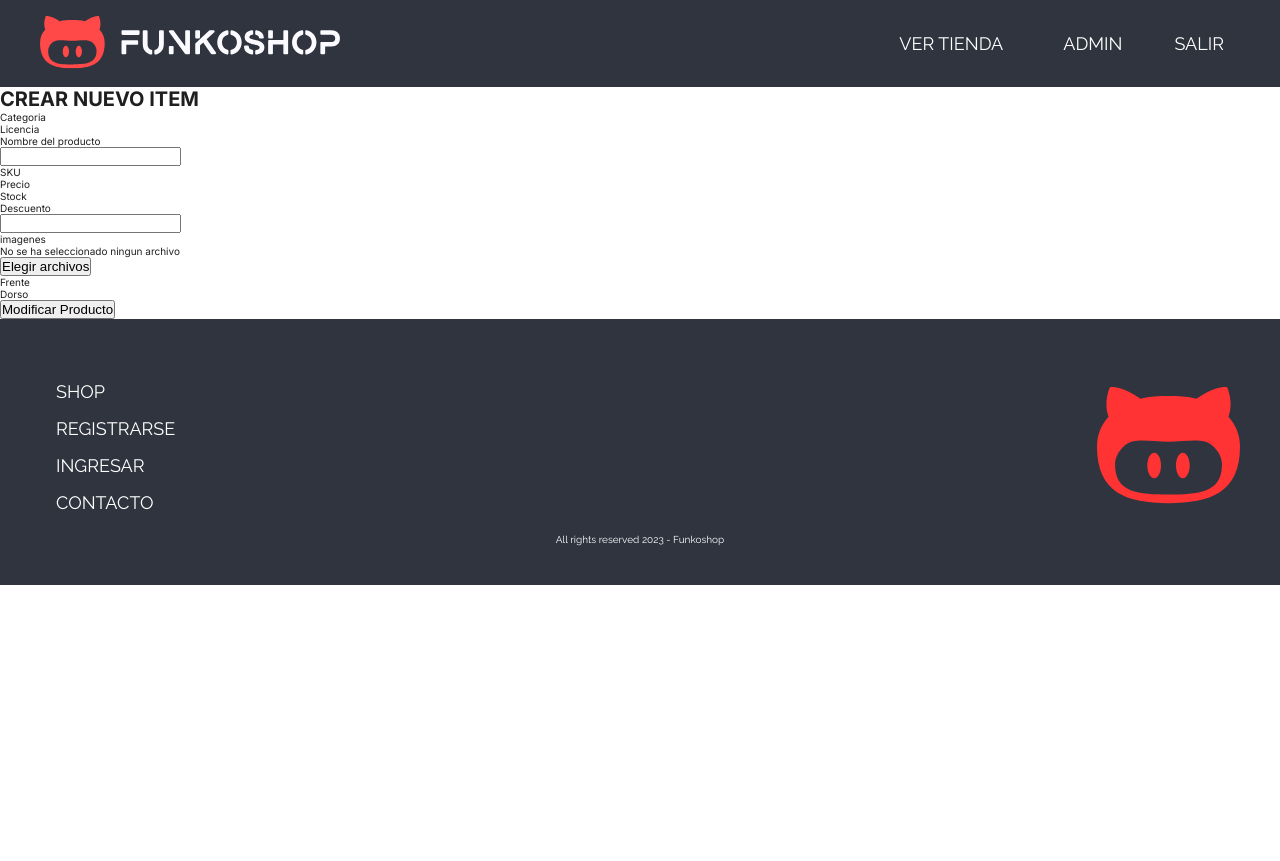
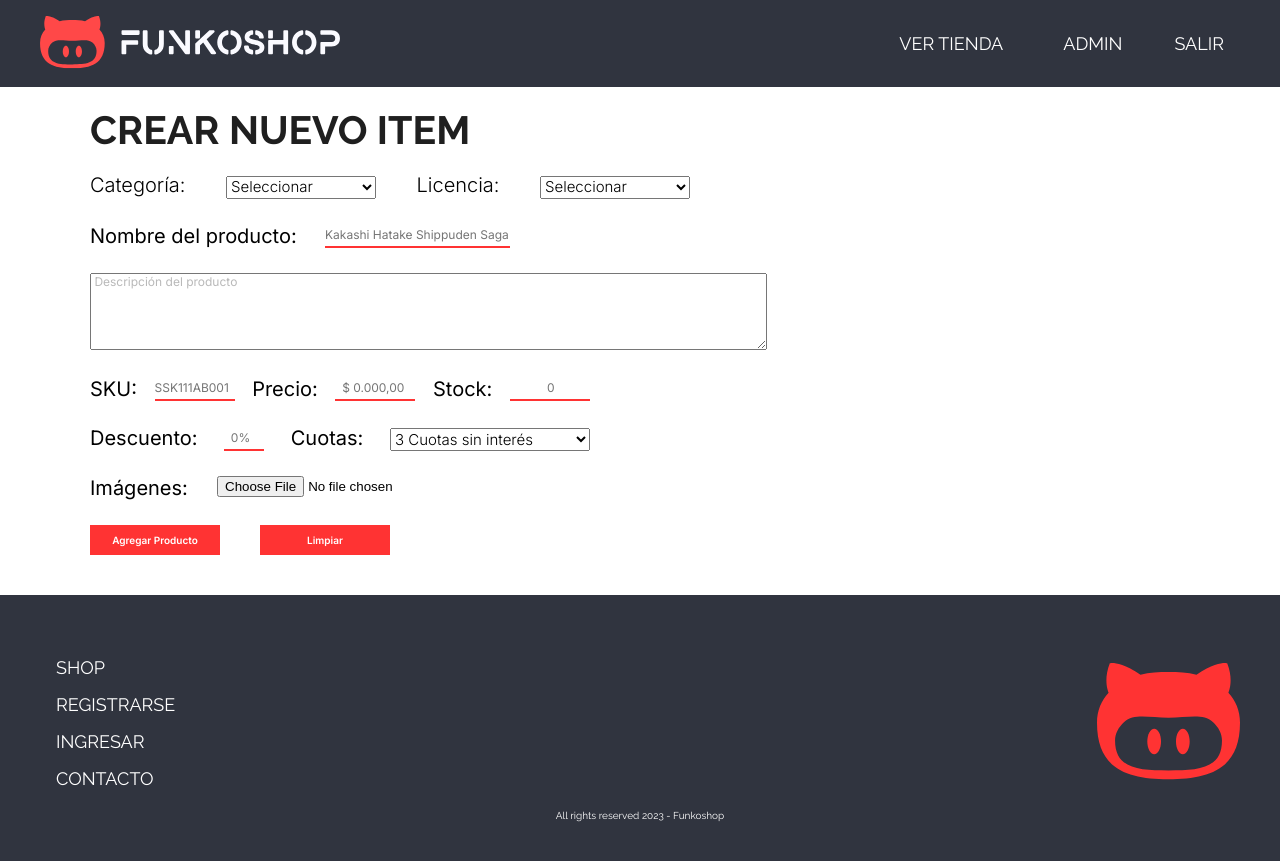
Before and after one commit to ares1001/challenge-integrador, a plain HTML site: page Admin/edit.html in a window 1280 px wide. Before the commit the page ends 800 px from the top, so only its background shows below. Drawn offline with nearby package versions, Linux system fonts and the light colour scheme; some icons are missing.

Commit message:
create y login

```diff
--- a/Admin/edit.html
+++ b/Admin/edit.html
@@ -7,6 +7,7 @@
   <meta name="viewport" content="width=device-width, initial-scale=1.0" />
   <title>Create Funkoshop</title>
   <link href="../CSS/index.css" rel="stylesheet" />
+  <link href="../CSS/create.css" rel="stylesheet" >
 </head>
 
 <body>
@@ -45,23 +46,70 @@
   </header>
 
   <main>
-      <h1>CREAR NUEVO ITEM</h1>
-      <p>Categoria</p>
-      <p>Licencia</p>
-      <p>Nombre del producto</p>
-      <input type="text">
-      <p>SKU</p>
-      <p>Precio</p>
-      <p>Stock</p>
-      <p>Descuento</p>
-      <input type="number" name="cuotas">
-      <p>imagenes</p>
-      <p>No se ha seleccionado ningun archivo</p>
-      <button>Elegir archivos</button>
-      <p>Frente</p>
-      <p>Dorso</p>
-      <button>Modificar Producto</button>
-
+    <section class="create-container">
+      <div class="create-title">
+        <h1>CREAR NUEVO ITEM</h1>
+      </div>
+      <div class="create-categoria">
+        <span>
+          <p>Categoría: </p>
+        </span>
+        <span>
+          <select name="select">
+            <option value="value1" selected>Seleccionar</option>
+            <option value="value2">Value 2</option>
+            <option value="value3">Value 3</option>
+          </select>
+        </span>
+        <span>
+          <p>Licencia: </p>
+        </span>
+        <span>
+          <select name="select">
+            <option value="value1" selected>Seleccionar</option>
+            <option value="value2">Value 2</option>
+            <option value="value3">Value 3</option>
+          </select>
+        </span>
+      </div>
+      <div class="create-nombre">
+        <p>Nombre del producto: </p>
+        <input type="text" class="input-name" placeholder="Kakashi Hatake Shippuden Saga">
+      </div>
+      <div class="create-descripcion">
+        <textarea id="desc" name="desc" rows="5" cols="90"> Descripción del producto</textarea>
+      </div>
+      <div class="create-info">
+        <p>SKU:</p>
+        <input type="text" class="input-info" placeholder="SSK111AB001">
+        <p>Precio:</p>
+        <input type="text" class="input-info" placeholder="  $ 0.000,00">
+        <p>Stock:</p>
+        <input type="text" class="input-info" placeholder="           0">
+      </div>
+      <div class="create-cuotas">
+        <p>Descuento:</p>
+        <input type="number" class="input-cuotas" placeholder="  0%">
+        <span>
+          <p>Cuotas: </p>
+        </span>
+        <span>
+          <select name="select" class="select-cuotas">
+            <option value="value1" selected>3 Cuotas sin interés</option>
+            <option value="value2">Value 2</option>
+            <option value="value3">Value 3</option>
+          </select>
+        </span>
+      </div>
+      <div class="create-img">
+        <p>Imágenes: </p>
+        <input type="file" name="archivosubido">
+      </div>
+      <div class="create-btn">
+        <button>Agregar Producto</button>
+        <button>Limpiar</button>
+      </div>
+    </section>
   </main>
 
   <footer class="footer">
--- /dev/null
+++ b/CSS/create.css
@@ -0,0 +1,140 @@
+@import url('https://fonts.googleapis.com/css2?family=Inter:wght@300;400;500;600;700&family=Raleway:wght@300;400;500;600;700&display=swap');
+
+.create-container {
+    margin: 2rem 9rem;
+}
+
+.create-title {
+    font-family: 'Raleway', 'sans serif';
+    font-size: 2.625rem;
+    font-weight: bold;
+    color: #1F1F1F;
+}
+
+.create-categoria {
+    margin-top: 2rem;
+    display: flex;
+    justify-content: space-between;
+    font-family: 'Inter', 'sans serif';
+    font-size: 2rem;
+    font-weight: lighter;
+    color: #000000;
+    width: 600px;
+    margin-bottom: 2.5rem;
+}
+
+select {
+    width: 150px;
+    font-family: 'Inter', 'sans serif';
+    font-size: 1.5rem;
+    font-weight: lighter;
+    color: #000000;
+}
+
+.create-nombre {
+    display: flex;
+    justify-content: space-between;
+    font-family: 'Inter', 'sans serif';
+    font-size: 2rem;
+    font-weight: normal;
+    color: #000000;
+    width: 420px;
+    margin-bottom: 2.5rem;
+}
+
+.input-name {
+    width: 185px;
+    border: none;
+    border-bottom: #FF3333 solid 2px;
+    font-family: 'Inter', 'sans serif';
+    font-size: 1.2rem;
+    font-weight: normal;
+    color: #B9B9B9;
+}
+
+textarea {
+    font-family: 'Inter', 'sans serif';
+    font-size: 1.2rem;
+    font-weight: normal;
+    color: #B9B9B9;
+    margin-bottom: 2.5rem;
+}
+
+.create-info {
+    display: flex;
+    justify-content: space-between;
+    width: 500px;
+    font-family: 'Inter', 'sans serif';
+    font-size: 2rem;
+    font-weight: normal;
+    color: #000000;
+    margin-bottom: 2.5rem;
+}
+
+.input-info {
+    width: 80px;
+    border: none;
+    border-bottom: #FF3333 solid 2px;
+    font-family: 'Inter', 'sans serif';
+    font-size: 1.2rem;
+    font-weight: normal;
+    color: #B9B9B9;
+}
+
+.create-cuotas {
+    display: flex;
+    justify-content: space-between;
+    width: 500px;
+    font-family: 'Inter', 'sans serif';
+    font-size: 2rem;
+    font-weight: normal;
+    color: #000000;
+    margin-bottom: 2.5rem;
+}
+
+.input-cuotas {
+    width: 40px;
+    border: none;
+    border-bottom: #FF3333 solid 2px;
+    font-family: 'Inter', 'sans serif';
+    font-size: 1.2rem;
+    font-weight: normal;
+    color: #B9B9B9;
+}
+
+.select-cuotas {
+    width: 200px;
+    font-family: 'Inter', 'sans serif';
+    font-size: 1.5rem;
+    font-weight: lighter;
+    color: #000000;
+}
+
+.create-img {
+    display: flex;
+    justify-content: space-between;
+    width: 380px;
+    font-family: 'Inter', 'sans serif';
+    font-size: 2rem;
+    font-weight: normal;
+    color: #000000;
+    margin-bottom: 2.5rem;
+}
+
+.create-btn {
+    display: flex;
+    justify-content: space-between;
+    width: 300px;
+    margin-bottom: 4rem;
+}
+
+button {
+    width: 130px;
+    height: 30px;
+    border: none;
+    background-color: #FF3333;
+    font-family: 'Inter', 'sans serif';
+    font-size: 1rem;
+    font-weight: 600;
+    color: #FFFFFF;
+}
--- /dev/null
+++ b/CSS/edit.css
@@ -0,0 +1,163 @@
+@import url('https://fonts.googleapis.com/css2?family=Inter:wght@300;400;500;600;700&family=Raleway:wght@300;400;500;600;700&display=swap');
+
+.create-container {
+    margin: 2rem 9rem;
+}
+
+.create-title {
+    font-family: 'Raleway', 'sans serif';
+    font-size: 2.625rem;
+    font-weight: bold;
+    color: #1F1F1F;
+}
+
+.create-categoria {
+    margin-top: 2rem;
+    display: flex;
+    justify-content: space-between;
+    font-family: 'Inter', 'sans serif';
+    font-size: 2rem;
+    font-weight: lighter;
+    color: #000000;
+    width: 600px;
+    margin-bottom: 2.5rem;
+}
+
+select {
+    width: 155px;
+    font-family: 'Inter', 'sans serif';
+    font-size: 1.5rem;
+    font-weight: normal;
+    color: #1F1F1F;
+}
+
+.create-nombre {
+    display: flex;
+    justify-content: space-between;
+    font-family: 'Inter', 'sans serif';
+    font-size: 2rem;
+    font-weight: normal;
+    color: #000000;
+    width: 420px;
+    margin-bottom: 2.5rem;
+}
+
+.input-name {
+    width: 185px;
+    border: none;
+    border-bottom: #FF3333 solid 2px;
+    font-family: 'Inter', 'sans serif';
+    font-size: 1.2rem;
+    font-weight: normal;
+    color: #1F1F1F;
+}
+
+textarea {
+    font-family: 'Inter', 'sans serif';
+    font-size: 1.2rem;
+    font-weight: normal;
+    color: #1F1F1F;
+    margin-bottom: 2.5rem;
+}
+
+.create-info {
+    display: flex;
+    justify-content: space-between;
+    width: 500px;
+    font-family: 'Inter', 'sans serif';
+    font-size: 2rem;
+    font-weight: normal;
+    color: #000000;
+    margin-bottom: 2.5rem;
+}
+
+.input-info {
+    width: 80px;
+    border: none;
+    border-bottom: #FF3333 solid 2px;
+    font-family: 'Inter', 'sans serif';
+    font-size: 1.2rem;
+    font-weight: normal;
+    color: #111111;
+}
+
+.create-cuotas {
+    display: flex;
+    justify-content: space-between;
+    width: 500px;
+    font-family: 'Inter', 'sans serif';
+    font-size: 2rem;
+    font-weight: normal;
+    color: #000000;
+    margin-bottom: 2.5rem;
+}
+
+.input-cuotas {
+    width: 40px;
+    border: none;
+    border-bottom: #FF3333 solid 2px;
+    font-family: 'Inter', 'sans serif';
+    font-size: 1.2rem;
+    font-weight: normal;
+    color: #1F1F1F;
+}
+
+.select-cuotas {
+    width: 200px;
+    font-family: 'Inter', 'sans serif';
+    font-size: 1.5rem;
+    font-weight: normal;
+    color: #1F1F1F;
+}
+
+.create-img {
+    display: flex;
+    justify-content: space-between;
+    width: 380px;
+    font-family: 'Inter', 'sans serif';
+    font-size: 2rem;
+    font-weight: normal;
+    color: #000000;
+    margin-bottom: 2.5rem;
+}
+
+.imagenes {
+    display: flex;
+    justify-content: space-between;
+    width: 350px;
+    font-family: 'Inter', 'sans serif';
+    font-size: 1.8rem;
+    font-weight: normal;
+    color: #000000;
+    margin-bottom: 2.5rem;
+}
+
+hr {
+    height: 1px;
+    border-color: #FF3333;
+    margin-left: 20px;
+    margin-right: 20px;
+    margin-bottom: 5px;
+}
+
+.img {
+    text-align: center;
+}
+
+.create-btn {
+    display: flex;
+    justify-content: space-between;
+    width: 300px;
+    margin-bottom: 4rem;
+}
+
+button {
+    width: 130px;
+    height: 30px;
+    border: none;
+    background-color: #FF3333;
+    font-family: 'Inter', 'sans serif';
+    font-size: 1rem;
+    font-weight: 600;
+    color: #FFFFFF;
+}
```
Also changed, not shown: Admin/create.html (+65 -15 lines).
